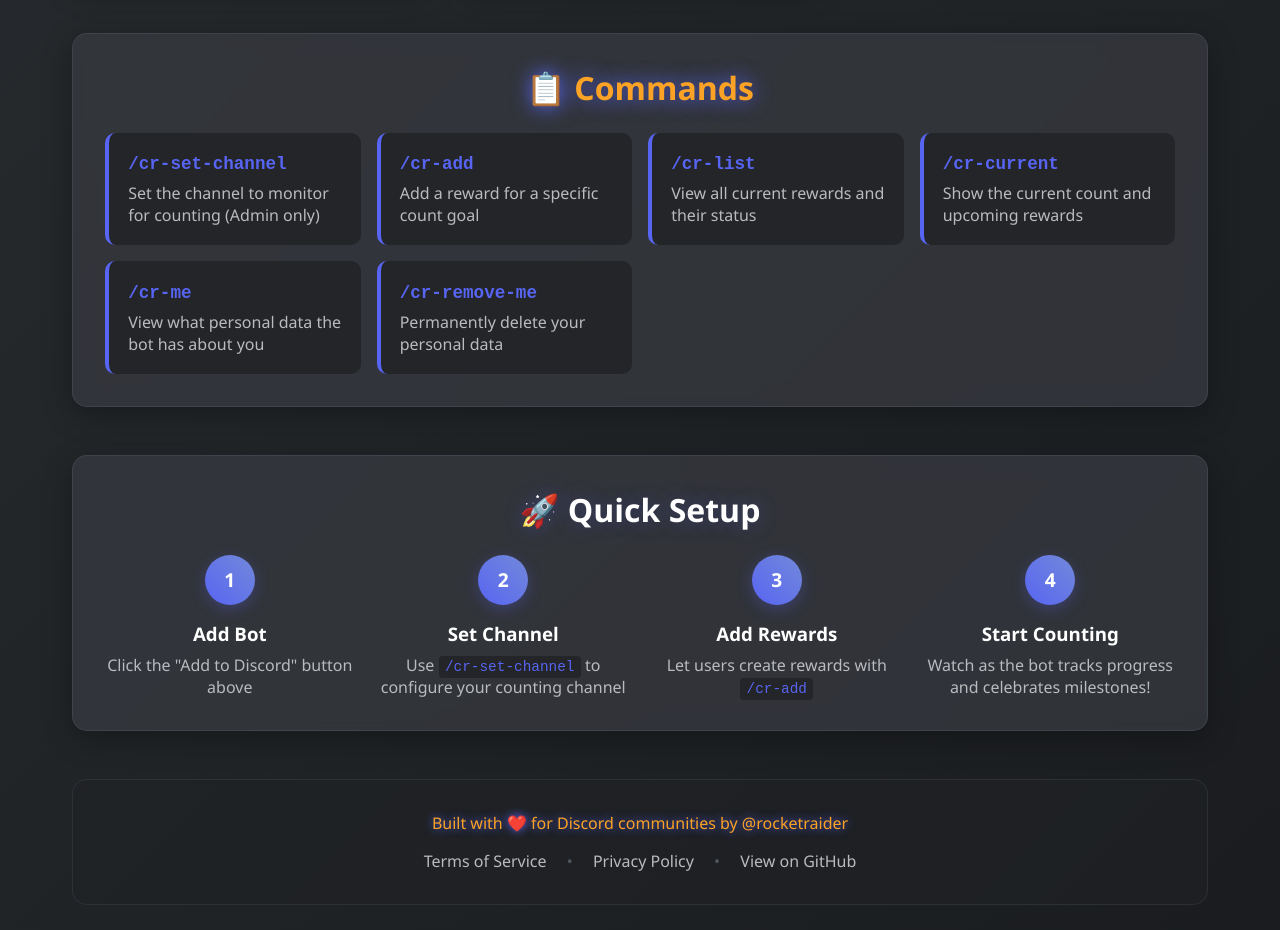
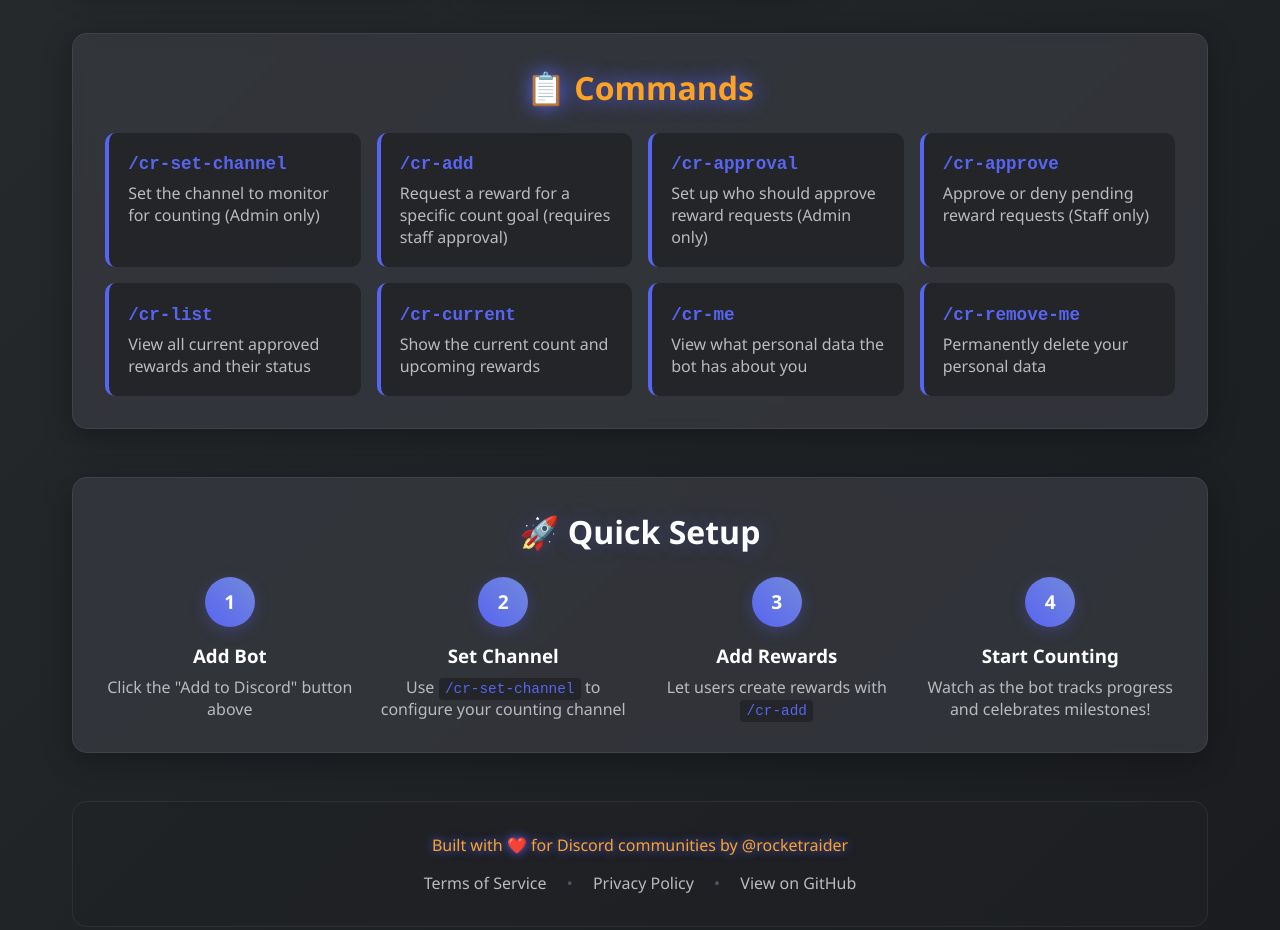
Before and after one commit to BriZimm/CountMonitor-Bot, a website: page website/index.html in a window 1280 px wide. Shown: the part 1380-2310 px from the top of the page. Drawn offline with Linux system fonts and the light colour scheme.

Commit message:
Update the website and help command output to include new commands.

```diff
--- a/commands/help.js
+++ b/commands/help.js
@@ -14,8 +14,10 @@ module.exports = {
             .setDescription('Here are the available commands:')
             .addFields(
                 { name: '/cr-current', value: 'Show the current count and channel information', inline: false },
-                { name: '/cr-add <goal> <description>', value: 'Add a reward for a specific count goal', inline: false },
-                { name: '/cr-list', value: 'List all current rewards and their goals', inline: false },
+                { name: '/cr-add <goal> <description>', value: 'Request a reward for a specific count goal (requires staff approval)', inline: false },
+                { name: '/cr-approval <mod_user_ids> <approval_channel>', value: 'Set up who should approve reward requests (Admin only)', inline: false },
+                { name: '/cr-approve <goal> <action>', value: 'Approve or deny pending reward requests (Staff only)', inline: false },
+                { name: '/cr-list', value: 'List all current approved rewards and their goals', inline: false },
                 { name: '/cr-me', value: 'View what personal data the bot has stored about you', inline: false },
                 { name: '/cr-remove-me', value: 'Permanently delete all your personal data from the bot', inline: false },
                 { name: '/cr-ping', value: 'Check if the bot is responsive', inline: false },
--- a/website/index.html
+++ b/website/index.html
@@ -528,11 +528,19 @@
                 </div>
                 <div class="command-item">
                     <code>/cr-add</code>
-                    <p>Add a reward for a specific count goal</p>
+                    <p>Request a reward for a specific count goal (requires staff approval)</p>
+                </div>
+                <div class="command-item">
+                    <code>/cr-approval</code>
+                    <p>Set up who should approve reward requests (Admin only)</p>
+                </div>
+                <div class="command-item">
+                    <code>/cr-approve</code>
+                    <p>Approve or deny pending reward requests (Staff only)</p>
                 </div>
                 <div class="command-item">
                     <code>/cr-list</code>
-                    <p>View all current rewards and their status</p>
+                    <p>View all current approved rewards and their status</p>
                 </div>
                 <div class="command-item">
                     <code>/cr-current</code>
```
